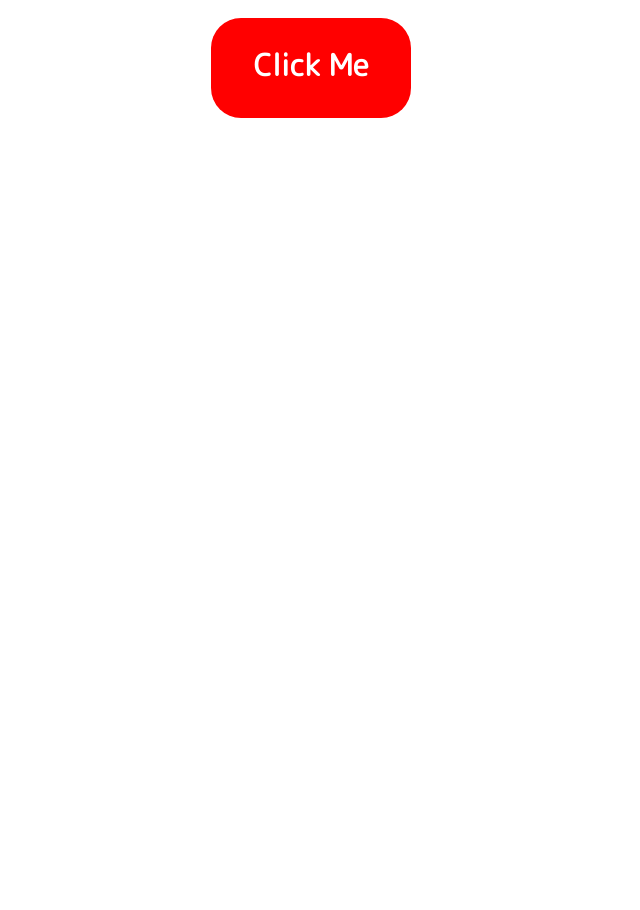
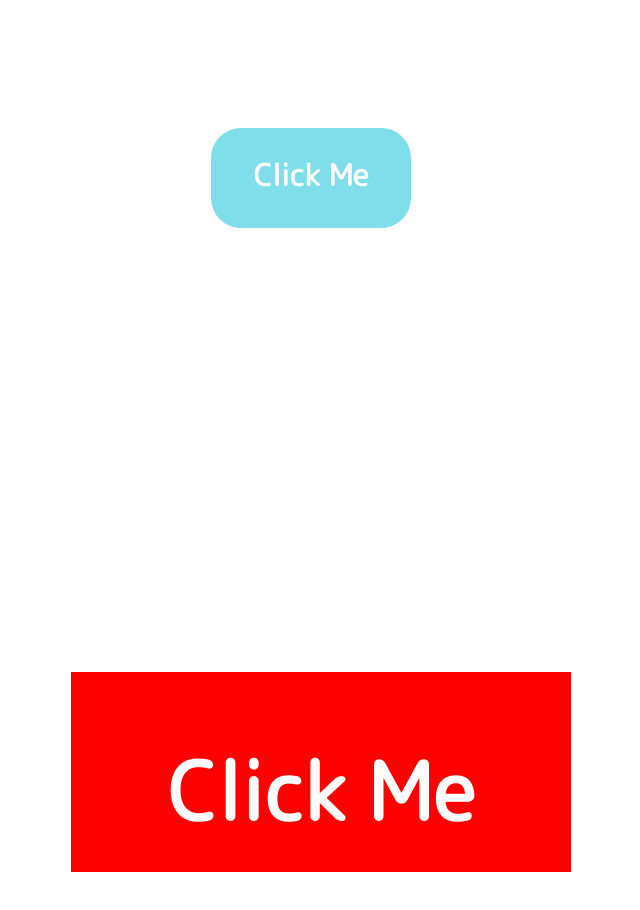
Before and after one commit to staten-island-tech/hover-assignment-svafiadis1, a plain HTML site: page index.html in a window 1280 px wide. Shown: the part 1220-2130 px from the top of the page, without its empty margins (329-969 px from the left). Before the commit the page ends 1836 px from the top, so only its background shows below. Drawn offline with Linux system fonts and the light colour scheme.

Commit message:
began rise button

```diff
--- a/index.html
+++ b/index.html
@@ -18,13 +18,22 @@
     </div>
     <div class="color-change">
         <div class="color">
-            <a href="http://www.softschools.com/facts/dogs/labradoodle_facts/2439/"><img src="media/dog.webp" alt="" class="dog"></a>
+            <a href="http://www.softschools.com/facts/dogs/labradoodle_facts/2439/"><img src="media/dog.webp" alt=""
+                    class="dog"></a>
         </div>
     </div>
     <div class="click-me-container">
-        <div class="click-me-button">
-            <h1 class="click-me">Click Me</h1>
+        <a href="https://www.youtube.com/watch?v=LDU_Txk06tM" style="text-decoration: none;">
+            <div class="click-me-button">
+                <h1 class="click-me">Click Me</h1>
+            </div>
+        </a>
+    </div>
+    <div class="wobble-container">
+        <div class="wobble-button">
+            <h1 class="wobble-text">Click Me</h1>
         </div>
     </div>
 </body>
+
 </html>
--- a/style/style.scss
+++ b/style/style.scss
@@ -86,7 +86,7 @@ body{
 .click-me-button:hover{
     transform: scale(1.3);
     box-shadow: 10px 5px 5px rgba(0, 0, 0, 0.5);;
-    background-color: blue;
+    background-color: #00BCD4;
 }
 
 .click-me-container{
@@ -96,12 +96,12 @@ body{
 }
 
 .click-me-button{
-    background-color: red;
+    background-color: #80DEEA;
     width: 20rem;
     height: 10rem;
     position: relative;
     border-radius: 3rem;
-    top: 1rem;
+    top: 12rem;
     left: 10rem;
     transition: .2s;
 }
@@ -113,3 +113,31 @@ body{
     font-family: 'M PLUS Rounded 1c', sans-serif;
     top: 2.5rem;
 }
+
+.wobble-container{
+    margin: 0 auto;
+    width: 40rem;
+    height: 60rem;
+}
+
+.wobble-button{
+    position: relative;
+    top: 1rem;
+    right: 4rem;
+    width: 50rem;
+    height: 20rem;
+    background-color: red;
+    transition: 0.2s;
+}
+
+.wobble-text{
+    position: relative;
+    font-size: 8rem;
+    color: white;
+    font-family: 'M PLUS Rounded 1c', sans-serif;
+    top: 6rem;
+}
+
+.wobble-button:hover{
+    transform: translate(0%,-20%);
+}
```
Also changed, not shown: style/style.css, style/style.min.css, 2 other files.
